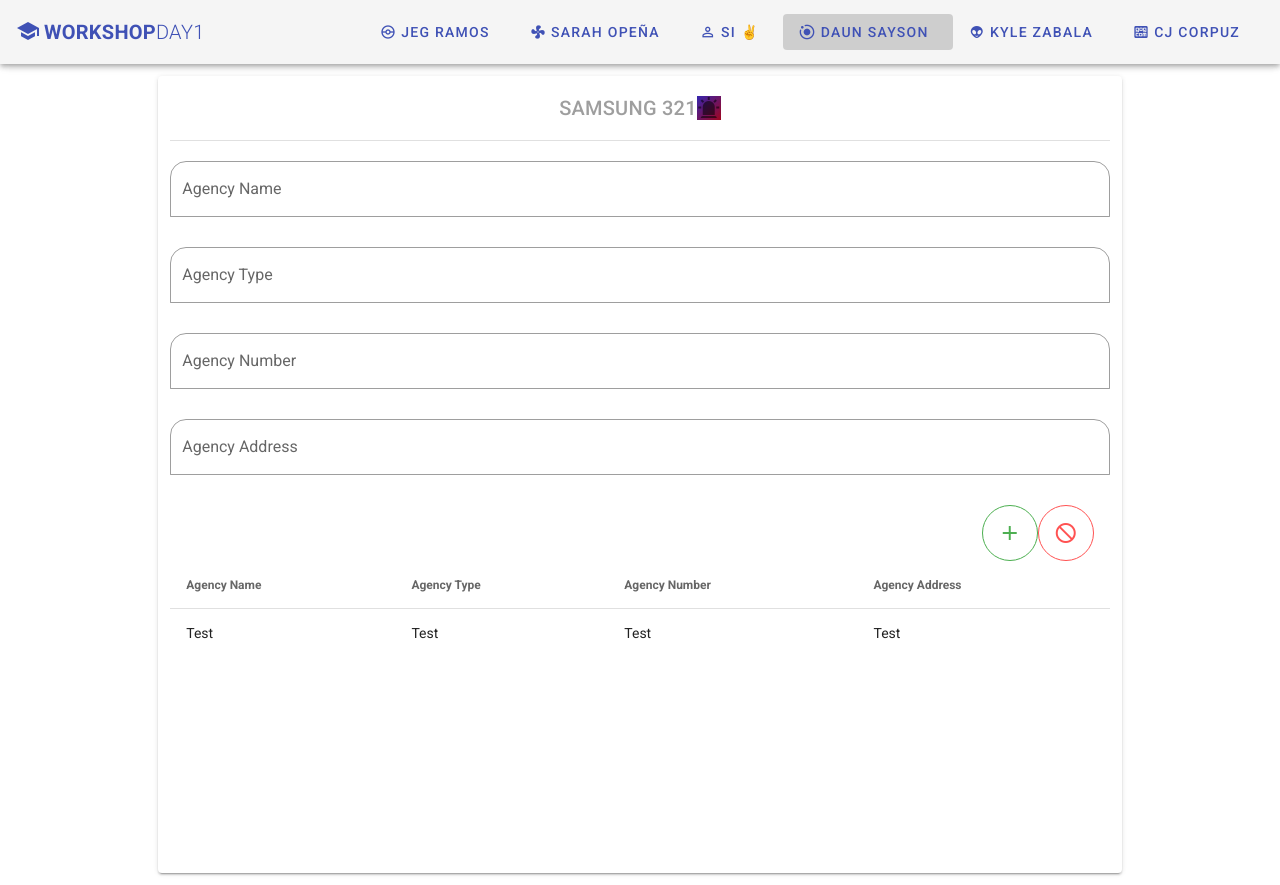
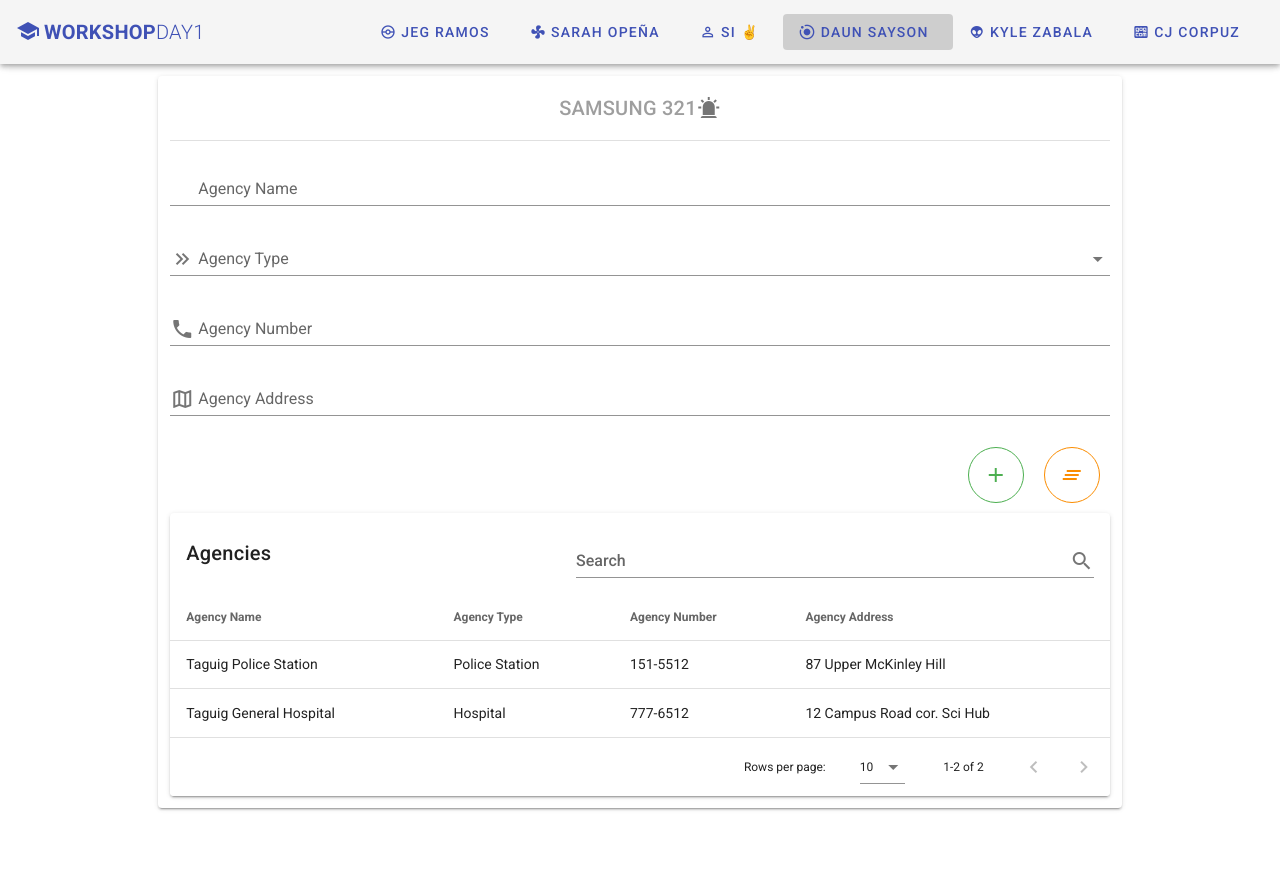
Before and after one commit to BlackpearlTechnology/workshop-day-1-client, a Vue app: page /daun-view in a window 1280 px wide. After the commit the page ends 820 px from the top, so only its background shows below. Built offline with nearby package versions, Linux system fonts and the light colour scheme.

Commit message:
After eslint save

```diff
--- a/src/views/Daun.vue
+++ b/src/views/Daun.vue
@@ -1,73 +1,122 @@
 <template>
-
   <v-container>
     <v-row justify="center">
       <v-col cols="12" sm="10">
         <v-card class="px-3 pb-3">
-					<v-card-title class="justify-center grey--text">SAMSUNG 321<v-icon class="icon-bg">mdi-alarm-light</v-icon></v-card-title>
+          <v-card-title class="justify-center grey--text">
+            SAMSUNG 321
+            <v-icon class="icon-bg">mdi-alarm-light</v-icon>
+          </v-card-title>
           <v-divider class="mb-5" />
           <v-form ref="form">
             <div class="text-right">
-                        <v-text-field v-model="agencyName" label="Agency Name" clearable shaped outlined></v-text-field>
-                        <v-text-field v-model="agencyType" label="Agency Type" clearable shaped outlined></v-text-field>
-                        <v-text-field v-model="agencyNumber" label="Agency Number" clearable shaped outlined></v-text-field>
-                        <v-text-field v-model="agencyAddress" label="Agency Address" clearable shaped outlined></v-text-field>
-                        <v-btn @click="addAgency" outlined fab color="green">
+              <v-text-field
+                v-model="agencyName"
+                label="Agency Name"
+                prepend-inner-icon="mdi-file-document-box-outline"
+                clearable
+              ></v-text-field>
+              <v-select
+                :items="agencyTypes"
+                v-model="agencyType"
+                label="Agency Type"
+                prepend-inner-icon="mdi-chevron-double-right"
+                clearable
+              ></v-select>
+              <v-text-field
+                v-model="agencyNumber"
+                label="Agency Number"
+                prepend-inner-icon="mdi-phone"
+                clearable
+              ></v-text-field>
+              <v-text-field
+                v-model="agencyAddress"
+                label="Agency Address"
+                prepend-inner-icon="mdi-map-outline"
+                clearable
+              ></v-text-field>
+              <v-btn @click="addAgency" class="btn" outlined fab color="green">
                 <v-icon>mdi-plus</v-icon>
               </v-btn>
-                        <v-btn outlined fab class="mr-4" color="error" @click="reset">
-                        <v-icon>mdi-cancel</v-icon>
+              <v-snackbar v-model="snackbar" color="green" :timeout="timeout">{{ text }}</v-snackbar>
+              <v-btn outlined fab class="btn" color="warning" @click="reset">
+                <v-icon>mdi-notification-clear-all</v-icon>
               </v-btn>
+              <v-snackbar v-model="snackbar1" color="orange" :timeout="timeout1">{{ text1 }}</v-snackbar>
+              <br />
             </div>
           </v-form>
-
-                    <div>
-                        <v-simple-table height="300px">
-                        <template v-slot:default>
-                            <thead>
-                                <tr>
-                                    <th class="text-left">Agency Name</th>
-                                    <th class="text-left">Agency Type</th>
-                                    <th class="text-left">Agency Number</th>
-                                    <th class="text-left">Agency Address</th>
-                                </tr>
-                            </thead>
-                            <tbody>
-                                <tr v-for="item in agencies" :key="item.agencyName">
-                                    <td>{{ item.agencyName }}</td>
-                                    <td>{{ item.agencyType }}</td>
-                                    <td>{{ item.agencyNumber }}</td>
-                                    <td>{{ item.agencyAddress }}</td>
-                                </tr>
-                            </tbody>
-                            </template>
-                        </v-simple-table>
-                    </div>
+          <v-card>
+            <v-card-title>
+              Agencies
+              <v-spacer></v-spacer>
+              <v-text-field
+                v-model="search"
+                label="Search"
+                append-icon="mdi-magnify"
+                single-line
+                hide-details
+              ></v-text-field>
+            </v-card-title>
+            <v-data-table :headers="headers" :items="agencies" :search="search"></v-data-table>
+          </v-card>
         </v-card>
       </v-col>
     </v-row>
   </v-container>
-
 </template>
 
 <script>
 export default {
-    data(){
-        return{
-            drawer: false,
-            agencyName: '',
-            agencyType: '',
-            agencyNumber: '',
-            agencyAddress: '',
+  data() {
+    return {
+      snackbar: false,
+      text: "Agency Added.",
+      timeout: 2000,
+
+      snackbar1: false,
+      text1: "Fields Cleared.",
+      timeout1: 2000,
+
+      agencyTypes: ["Police Station", "Hospital", "Fire Station"],
+
+      search: "",
+      headers: [
+        {
+          text: "Agency Name",
+          align: "left",
+          value: "agencyName"
+        },
+        {
+          text: "Agency Type",
+          value: "agencyType"
+        },
+        {
+          text: "Agency Number",
+          value: "agencyNumber",
+          sortable: false
+        },
+        {
+          text: "Agency Address",
+          value: "agencyAddress",
+          sortable: false
+        }
+      ],
       agencies: [
         {
-                    agencyName: "Test",
-                    agencyType: "Test",
-                    agencyNumber: "Test",
-                    agencyAddress: "Test",
+          agencyName: "Taguig Police Station",
+          agencyType: "Police Station",
+          agencyNumber: "151-5512",
+          agencyAddress: "87 Upper McKinley Hill"
+        },
+        {
+          agencyName: "Taguig General Hospital",
+          agencyType: "Hospital",
+          agencyNumber: "777-6512",
+          agencyAddress: "12 Campus Road cor. Sci Hub"
         }
       ]
-        }
+    };
   },
   methods: {
     addAgency() {
@@ -76,18 +125,22 @@ export default {
         agencyType: this.agencyType,
         agencyNumber: this.agencyNumber,
         agencyAddress: this.agencyAddress
-            })
+      });
+      this.snackbar = true;
     },
-        reset () {
-        this.$refs.form.reset()
+    reset() {
+      this.$refs.form.reset();
+      this.snackbar1 = true;
     }
   }
-    }
+};
 </script>
 
 <style scoped>
-
 .icon-bg {
-      background:linear-gradient(135deg, #3425af 0%,#A1051D 100%);
+  color: #f5515f;
+}
+.btn {
+  margin: 10px;
 }
 </style>
```
Lines whose indentation alone changed are shown as unchanged.
